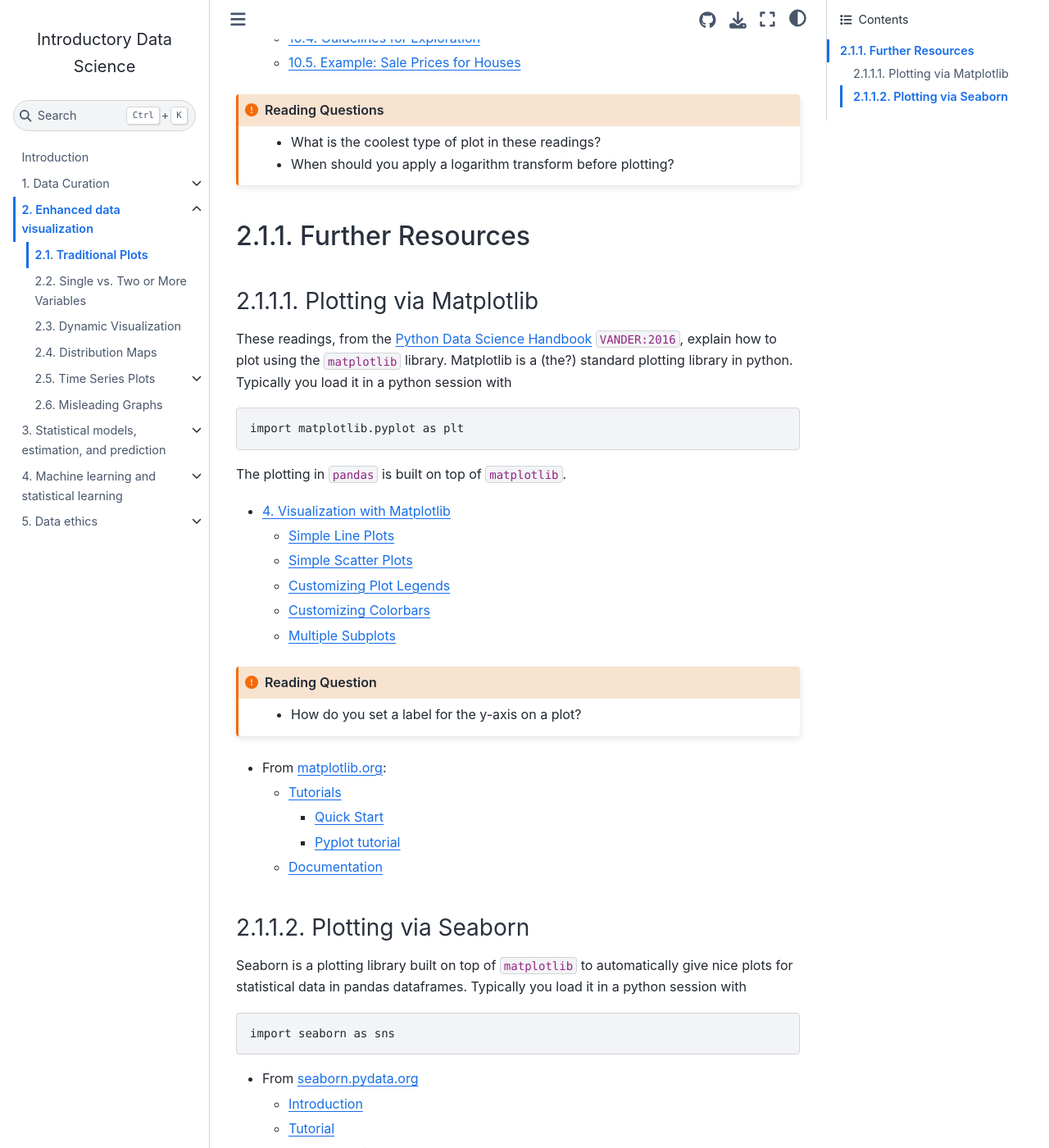
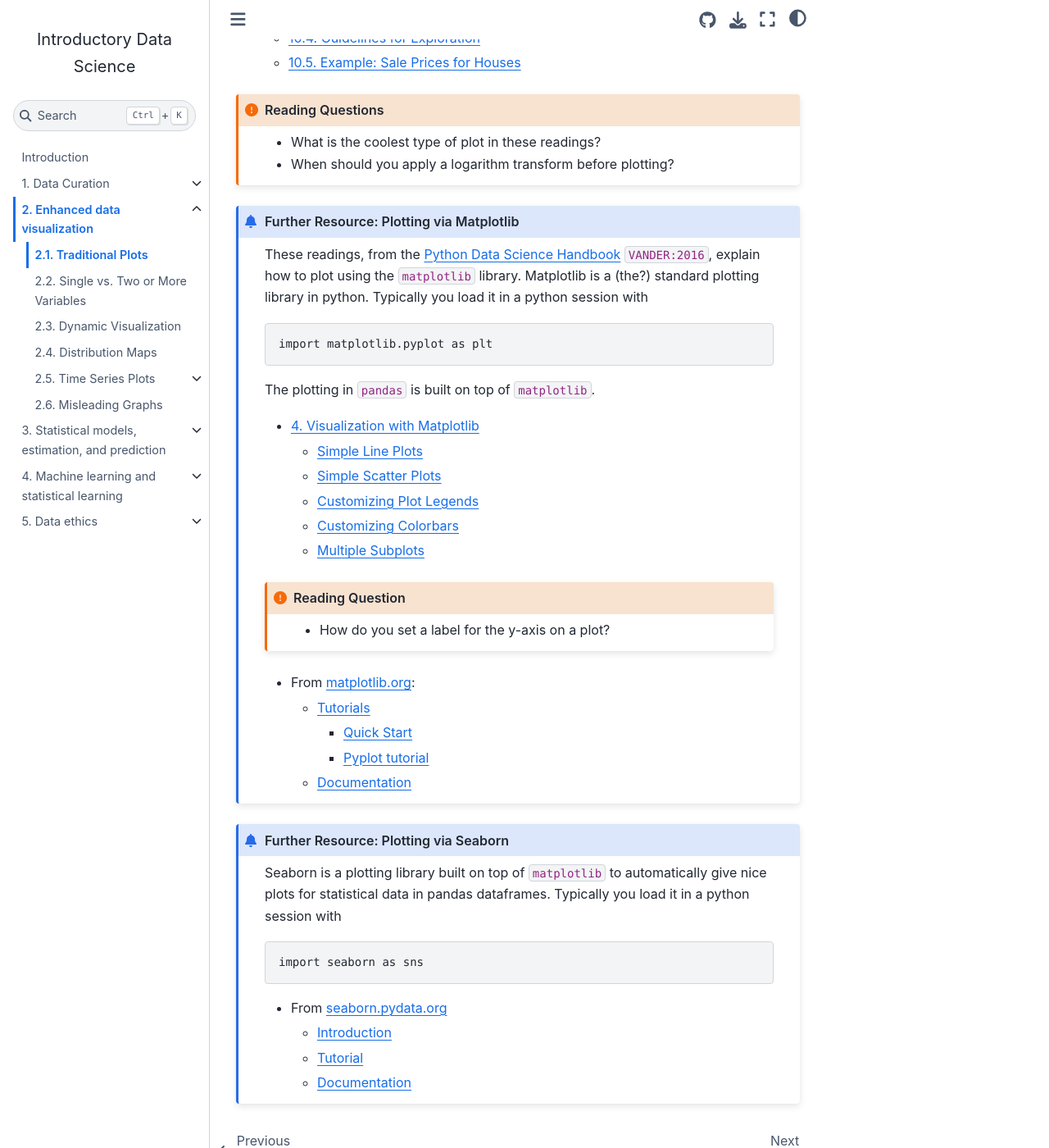
Before and after one commit to data-ohio/introductory-data-science, a Jupyter Book: the page built from 2/1/2_1_traditional_plots.md, in a window 1280 px wide and 1400 px high, scrolled down 1168 px. Shown: the whole window at 82% size. Built offline with Jupyter Book 1.0.4 settings and Sphinx 7.4.7 and the Sphinx Book theme 1.1.4, drawn with Linux system fonts in a browser that asks for light colours; pages that are not in the unit, such as notebooks, are missing from menus; cross-references to code outside the pages are shown as plain code.

Commit message:
mv further resources to an admonition

`````diff
--- a/1/1/1_1_data_types.md
+++ b/1/1/1_1_data_types.md
@@ -39,8 +39,9 @@ Your professor's kid keeps track of all the Halloween candy they receive and tak
 3. How reliable is this data? What does it give us information about?
 ```
 
-## Further Resources
 
-* From the [Python Data Science Handbook](https://jakevdp.github.io/PythonDataScienceHandbook/) {cite}`VANDER:2016`
-  * [5. Machine Learning](https://jakevdp.github.io/PythonDataScienceHandbook/05.00-machine-learning.html)
-    * [Feature Engineering](https://jakevdp.github.io/PythonDataScienceHandbook/05.04-feature-engineering.html)
+```{admonition} Further Resource
+From the [Python Data Science Handbook](https://jakevdp.github.io/PythonDataScienceHandbook/) {cite}`VANDER:2016`
+* [5. Machine Learning](https://jakevdp.github.io/PythonDataScienceHandbook/05.00-machine-learning.html)
+  * [Feature Engineering](https://jakevdp.github.io/PythonDataScienceHandbook/05.04-feature-engineering.html)
+```
--- a/1/3/intro_python.md
+++ b/1/3/intro_python.md
@@ -43,8 +43,7 @@ In {numref}`sec:intro_pandas` we will learn about the more complex and more powe
 * How would you use `np.arange` to create `array([ 1.5,  1. ,  0.5,  0. , -0.5])`?
 ```
 
-## Further resources
-
+```{admonition} Further Resource
 * From [Python Programming for Data Science](https://www.tomasbeuzen.com/python-programming-for-data-science/README.html) {cite}`BEUZEN:2021`:
   * [Chapter 1: Python Basics](https://www.tomasbeuzen.com/python-programming-for-data-science/chapters/chapter1-basics.html)
     * [2. Basic Python Data Types](https://www.tomasbeuzen.com/python-programming-for-data-science/chapters/chapter1-basics.html#basic-python-data-types)
@@ -76,3 +75,4 @@ In {numref}`sec:intro_pandas` we will learn about the more complex and more powe
   * [Python for Beginners](https://www.python.org/about/gettingstarted/)
   * [The Python Tutorial](https://docs.python.org/3/tutorial/)
   * [Python Documentation](https://docs.python.org/3/)
+```
--- a/2/1/2_1_traditional_plots.md
+++ b/2/1/2_1_traditional_plots.md
@@ -44,9 +44,7 @@ It runs through examples of several different types of plots and discusses which
 * When should you apply a logarithm transform before plotting?
 ```
 
-## Further Resources
-
-### Plotting via Matplotlib
+````{admonition} Further Resource: Plotting via Matplotlib
 
 These readings, from the [Python Data Science Handbook](https://jakevdp.github.io/PythonDataScienceHandbook/) {cite}`VANDER:2016`, explain how to plot using the `matplotlib` library.
 Matplotlib is a (the?) standard plotting library in python.
@@ -72,9 +70,9 @@ The plotting in `pandas` is built on top of `matplotlib`.
     * [Quick Start](https://matplotlib.org/stable/tutorials/introductory/usage.html)
     * [Pyplot tutorial](https://matplotlib.org/3.5.0/tutorials/introductory/pyplot.html)
   * [Documentation](https://matplotlib.org/stable/index.html)
+````
 
-### Plotting via Seaborn
-
+```{admonition} Further Resource: Plotting via Seaborn
 Seaborn is a plotting library built on top of `matplotlib` to automatically give nice plots for statistical data in pandas dataframes.
 Typically you load it in a python session with
 
@@ -84,3 +82,4 @@ Typically you load it in a python session with
   * [Introduction](https://seaborn.pydata.org/introduction.html)
   * [Tutorial](https://seaborn.pydata.org/tutorial.html)
   * [Documentation](https://seaborn.pydata.org/api.html)
+```
`````
Also changed, not shown: 1/4/wrangling.md (+2 -2 lines).
